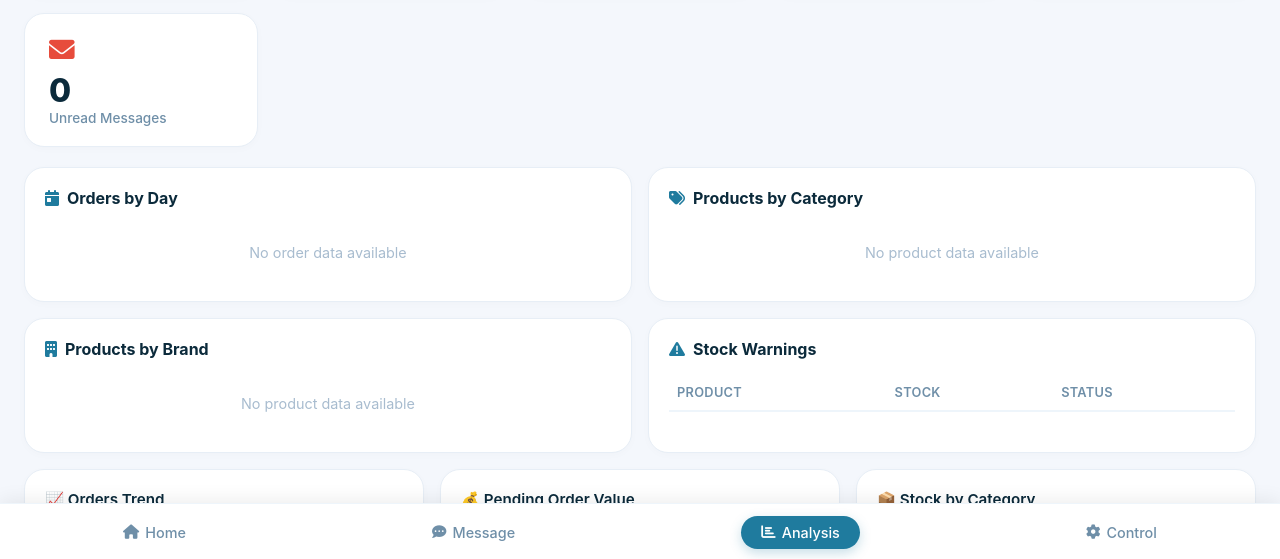
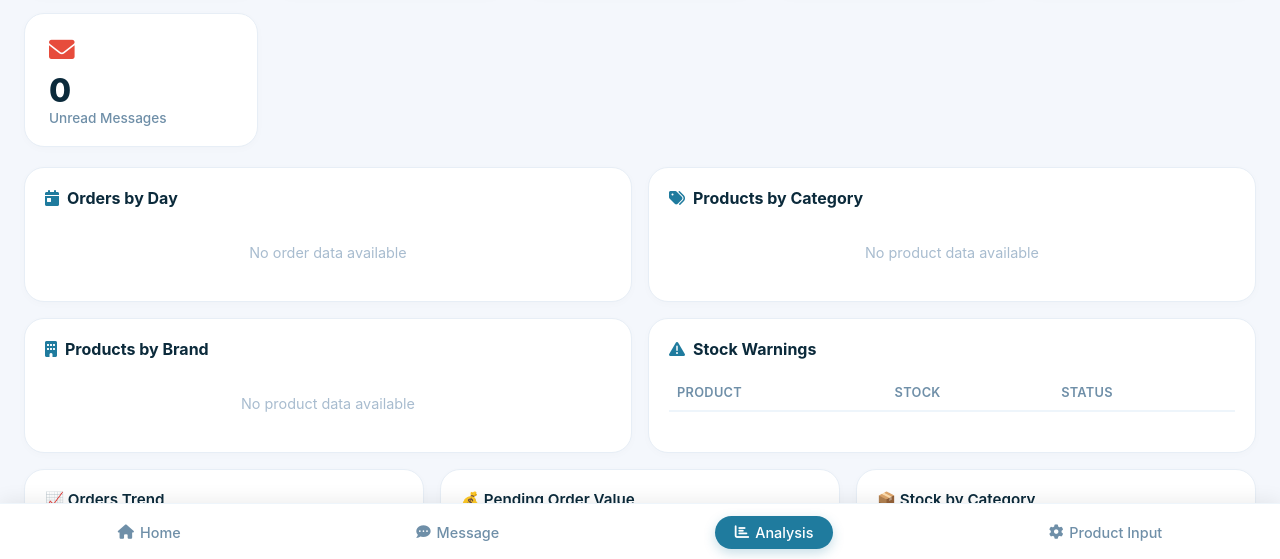
Before and after one commit to adeybonda1-afk/Adey-Bonda-Owner, a plain HTML site: page analysis.html in a window 1280 px wide. Shown: the part 239-798 px from the top of the page. Drawn offline with nearby package versions, Linux system fonts and the light colour scheme; no server answers.

Commit message:
Update analysis.html

```diff
--- a/analysis.html
+++ b/analysis.html
@@ -591,7 +591,7 @@
         <a href="home.html"><i class="fas fa-home"></i> Home</a>
         <a href="message.html"><i class="fas fa-comment-dots"></i> Message</a>
         <a href="analysis.html" class="current"><i class="fas fa-chart-bar"></i> Analysis</a>
-        <a href="control.html"><i class="fas fa-cog"></i> Control</a>
+        <a href="product input.html"><i class="fas fa-cog"></i> Product Input </a>
     </nav>
 
     <script src="https://cdn.jsdelivr.net/npm/chart.js@4.4.7/dist/chart.umd.min.js"></script>
```
